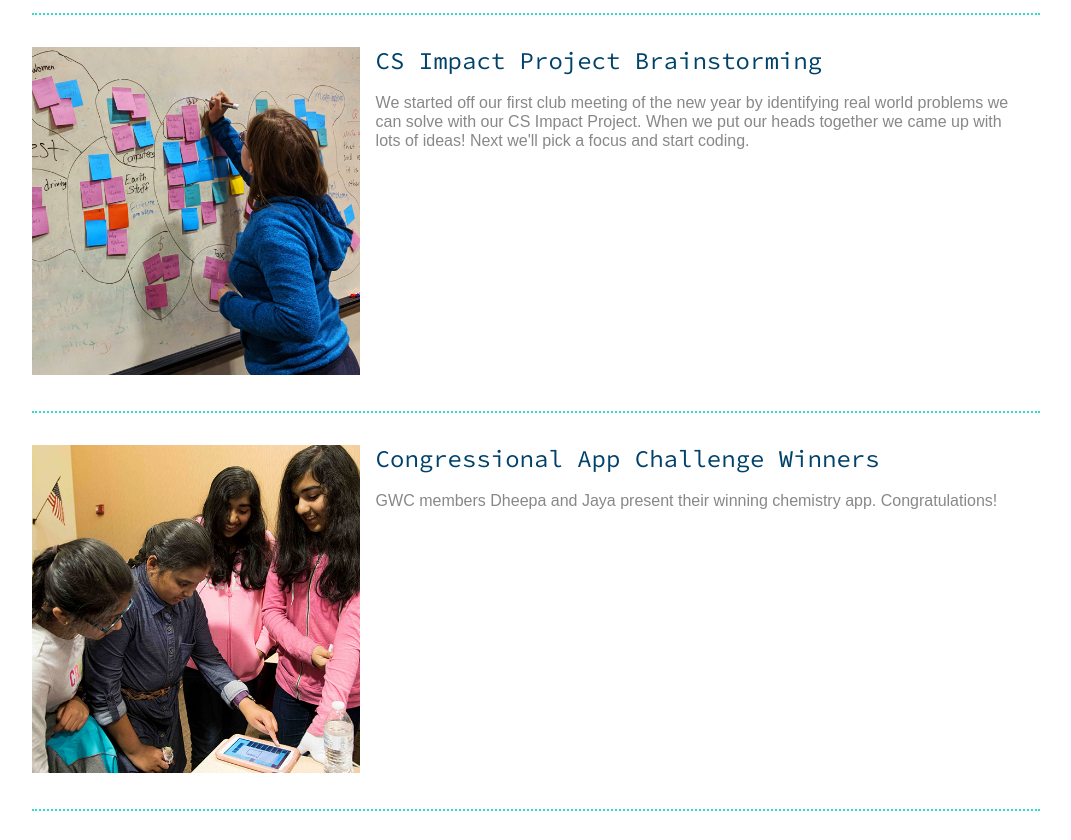
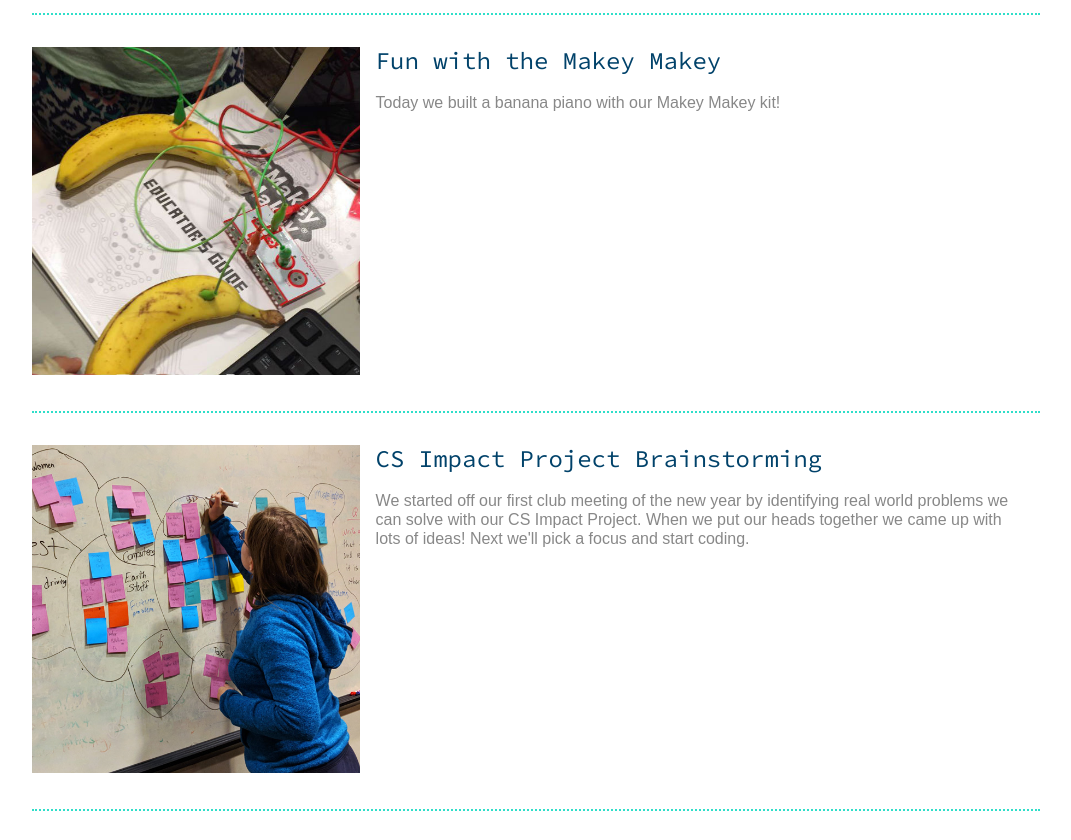
Before and after one commit to GirlsWhoCodeCT/GirlsWhoCodeCT.github.io, a plain HTML site: page index.html in a window 1280 px wide. Shown: the part 1716-2556 px from the top of the page, without its empty margins (104-1175 px from the left). Drawn offline with Linux system fonts and the light colour scheme.

Commit message:
Add banana piano post

```diff
--- a/index.html
+++ b/index.html
@@ -72,6 +72,17 @@
     <div class="row">
         <div class="post">
             <div class="post-image">
+                <img src="img/banana-piano2.jpg">
+            </div>
+            <div class="post-text">
+                <h3>Fun with the Makey Makey</h3>
+                <p>Today we built a banana piano with our Makey Makey kit!</p>
+            </div>
+        </div>
+    </div>
+    <div class="row">
+        <div class="post">
+            <div class="post-image">
                 <img src="img/brainstorm.jpg">
             </div>
             <div class="post-text">
```
